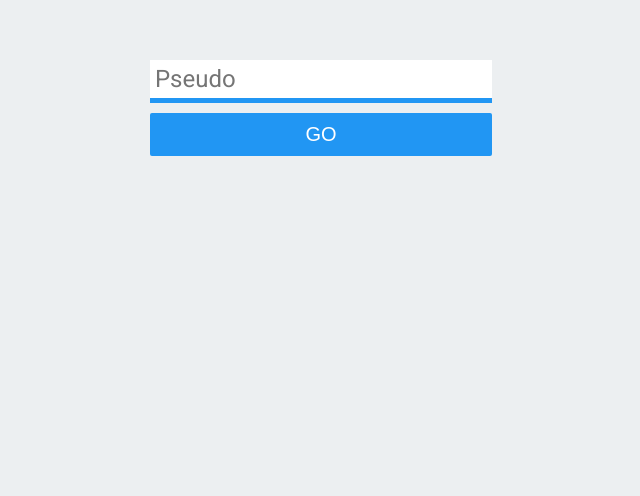
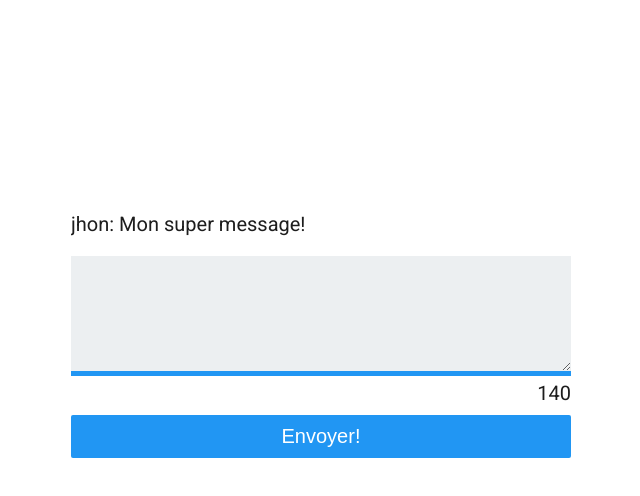
Before and after one commit to wajdikanzali/ChatBox-ReactJs, a React (Create React App) app: page / in a window 1280 px wide. Shown: the part 292-788 px from the top of the page, without its empty margins (319-959 px from the left). Built offline with nearby package versions, Linux system fonts and the light colour scheme.

Commit message:
Create components + props

```diff
--- /dev/null
+++ b/src/components/App.js
@@ -0,0 +1,23 @@
+//REACT
+import React from 'react';
+
+//Components
+import Formulaire from './Formulaire';
+import Message from './Message';
+
+class App extends React.Component {
+	render(){
+		return (
+			<div className="box">
+			 <div>
+			 	<div className="messages">
+			 	 <Message pseudo="jhon"/>
+			 	</div>
+			 	<Formulaire/>
+			 </div>
+			</div>
+		)
+	}
+}
+
+export default App;
--- /dev/null
+++ b/src/components/Formulaire.js
@@ -0,0 +1,16 @@
+//REACT
+import React from 'react';
+
+class Formulaire extends React.Component {
+	render(){
+		return (
+			<form className="form">
+			 <textarea required maxLength="140"></textarea>
+			 <div className="info">140</div>
+			 <button type="submit">Envoyer!</button>
+			</form>
+		)
+	}
+}
+
+export default Formulaire;
--- /dev/null
+++ b/src/components/Message.js
@@ -0,0 +1,14 @@
+//REACT
+import React from 'react';
+
+class Message extends React.Component {
+	render(){
+		return (
+			<p className="user">
+			 {this.props.pseudo}: Mon super message!
+			</p>
+		)
+	}
+}
+
+export default Message;
--- a/src/index.js
+++ b/src/index.js
@@ -3,12 +3,13 @@
 import { render } from 'react-dom';
 
 //Components
-import Connexion from './components/Connexion'
+//import Connexion from './components/Connexion';
+import App from './components/App';
 
 //CSS
 import  './index.css';
 
 render(
-	<Connexion/>,
+	<App/>,
 	document.getElementById('root')
 );
```
